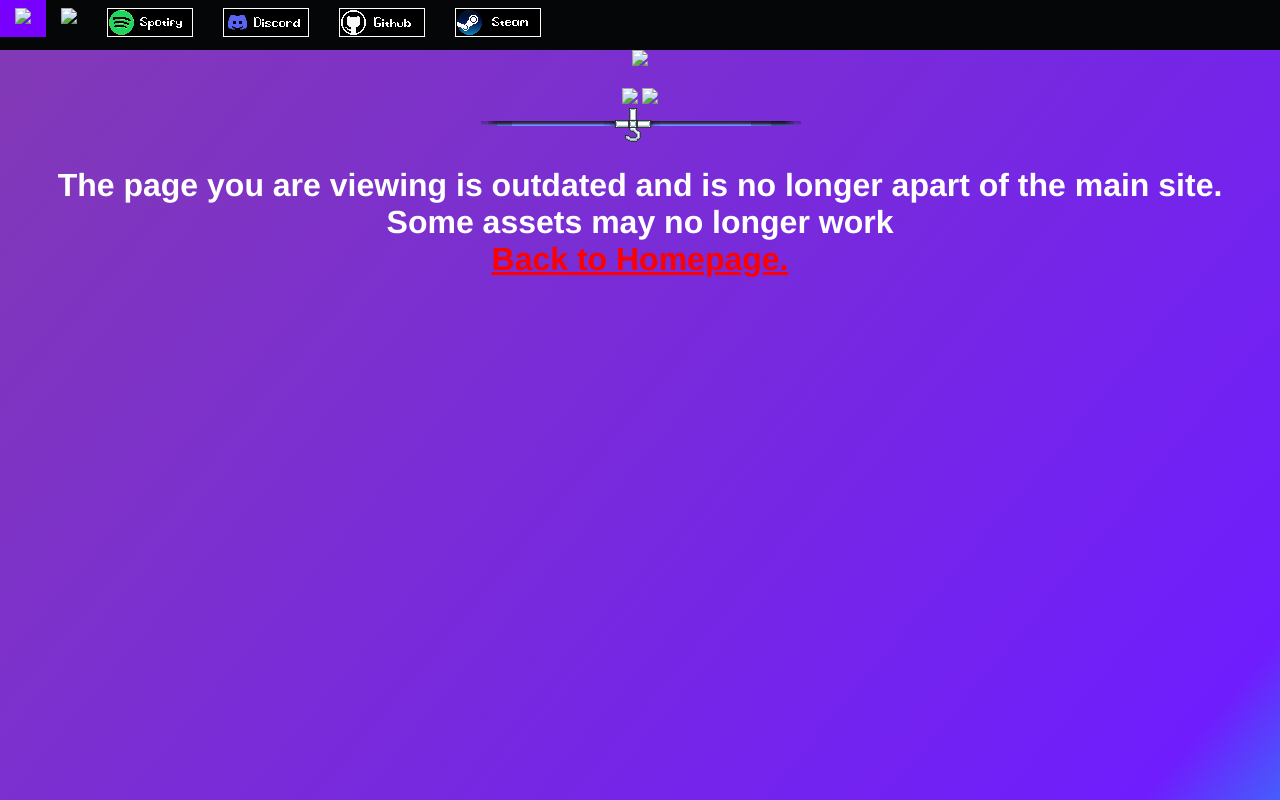
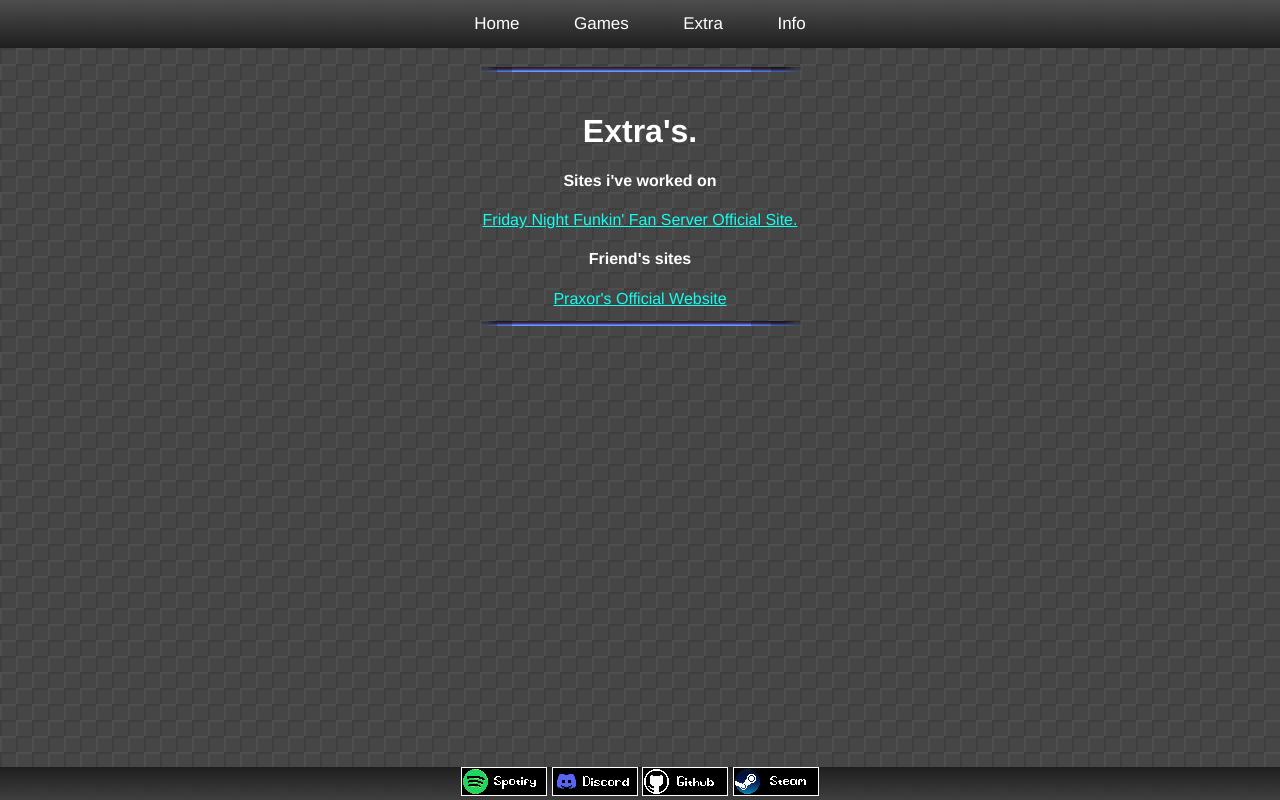
Before and after one commit to Macintoshin/M_site, a plain HTML site: page extra.html in a window 1280 px wide. Drawn offline with Linux system fonts and the light colour scheme.

Commit message:
Update
Site update

```diff
--- a/extra.html
+++ b/extra.html
@@ -1,46 +1,42 @@
 <!DOCTYPE html>
-<link rel="stylesheet" href="styles2.css">
-<style>
-    body {
-  cursor: url('Img/mouse_cur.png'),auto;
-}
-</style>
+<!-- Extra -->
+<link rel="stylesheet" href="styles.css">
 <html>
     <body>
         <head>
             <link rel="icon" href="img/favicon.png" type="image/png">
-            <title>Extra's</title>
+            <title>Mac's Site</title>
         </head>
-        <preferences>
-            <body text="#ffffff" link="#ff0000" vlink="#00ffff" alink="#ffffff">
-            <font face="helvetica">
-        </preferences>
+        <!--Text Color & Font-->
+        <body text="#ffffff" link="##ffffff" vlink="#ffffff" alink="#ffffff">
+        <font face="helvetica">
 
-        <main>
+        <!--Top navigation bar-->
+        <center>
+        <div class="topnav">
+            <a href="/">Home</a>
+            <a href="/games">Games</a>
+            <a href="/extra">Extra</a>
+            <a href="/info">Info</a>
+        </div><br><br><br>
+        <!--Main body-->
+        <img src="Img/TheSymbolRemoved.png">
+        <h1>Extra's.</h1>
+        <h4><strong>Sites i've worked on</strong></h4>
+        <a href="https://fnffs.tk/">Friday Night Funkin' Fan Server Official Site.</a>
+        <br>
+        <h4><strong>Friend's sites</strong></h4>
+        <a href="https://praxor.tk/">Praxor's Official Website</a><br>
+        <img src="Img/TheSymbolRemoved.png">
 
-            <center>
-            <div class="topnav">
-                <a href="https://macintoshing.tk/"><img src="Img/home.png"></a>
-                <a href="extra.html"><img src="Img/extra.png"></a>
-                <a href="https://open.spotify.com/user/rkn8mb00gra742i7qq35k0hng?si=f948926fe9814de9"><img src="Img/spotify.png"></a>
-                <a href="discordtag.html"><img src="Img/discord.png"></a>
-                <a href="https://github.com/Macintoshin/Macintoshing_site"><img src="Img/github.png"></a>
-                <a href="https://steamcommunity.com/id/Macintoshing/"><img src="Img/steam.png"></a>
+        </center>
+        <!--Bottom navigation bar-->
+        <div class="navbar">
+            <a href="https://open.spotify.com/user/rkn8mb00gra742i7qq35k0hng?si=f948926fe9814de9"><img src="Img/spotify.png"></a>
+            <a href="/discordtag"><img src="Img/discord.png"></a>
+            <a href="https://github.com/Macintoshin/Macintoshing_site"><img src="Img/github.png"></a>
+            <a href="https://steamcommunity.com/id/Macintoshing/"><img src="Img/steam.png"></a>
+        </div>
 
-            </div>
-                <div id="Top">
-                    <img src="Img/Macnitoshing_Extra.png">
-                    <br>
-                    <br>
-                </Top>
-                <div id="Extra">
-                    <a href="https://praxor.tk/"><img src="Img/praxor.png"></a>
-                    <a href="Img/font.png"><img src="Img/font_button.png"></a>
-                </div>
-            <img src="Img/TheSymbolRemains.png">
-                <h1>The page you are viewing is outdated and is no longer apart of the main site.<br>Some assets may no longer work<br><a href="/">Back to Homepage.</a></h1>
-            </center>
-        </main>
     </body>
-
 </html>
--- a/styles.css
+++ b/styles.css
@@ -19,9 +19,6 @@ html, body {
 
 /*Top navigation bar*/
 .topnav {
-    background-color:  #050607;
-    overflow: hidden;
-    background-color: #333;
     overflow: hidden;
     position: fixed;
     width: 100%;
@@ -30,9 +27,9 @@ html, body {
     display:inline-block;
     text-align:center;
     color: #ffffff;
-    padding: 0px px;
+    padding: 14px 25px;
     text-decoration: none;
-    font-size: 20px;
+    font-size: 17px;
   }
   .topnav a:hover {
     background-image: url("Img/Gradient_tile_Flipped.png");
@@ -74,14 +71,15 @@ html, body {
   width: 500px;
 
   position: fixed;
-  top: 45%;
+  top: 44%;
   left: 50%;
   transform: translate(-50%, -50%);
 }
 
 
+
 /*Padding border*/
-.main {
+.top {
   padding-top: 0px;
   padding-right: 0px;
   padding-bottom: 0px;
```
Also changed, not shown: discord.html (added, +38 -0 lines), discordtag.html (deleted, +0 -35 lines), games.html (added, +39 -0 lines), index.html (+7 -4 lines), info.html (added, +38 -0 lines), Img/Macintoshing.png.
